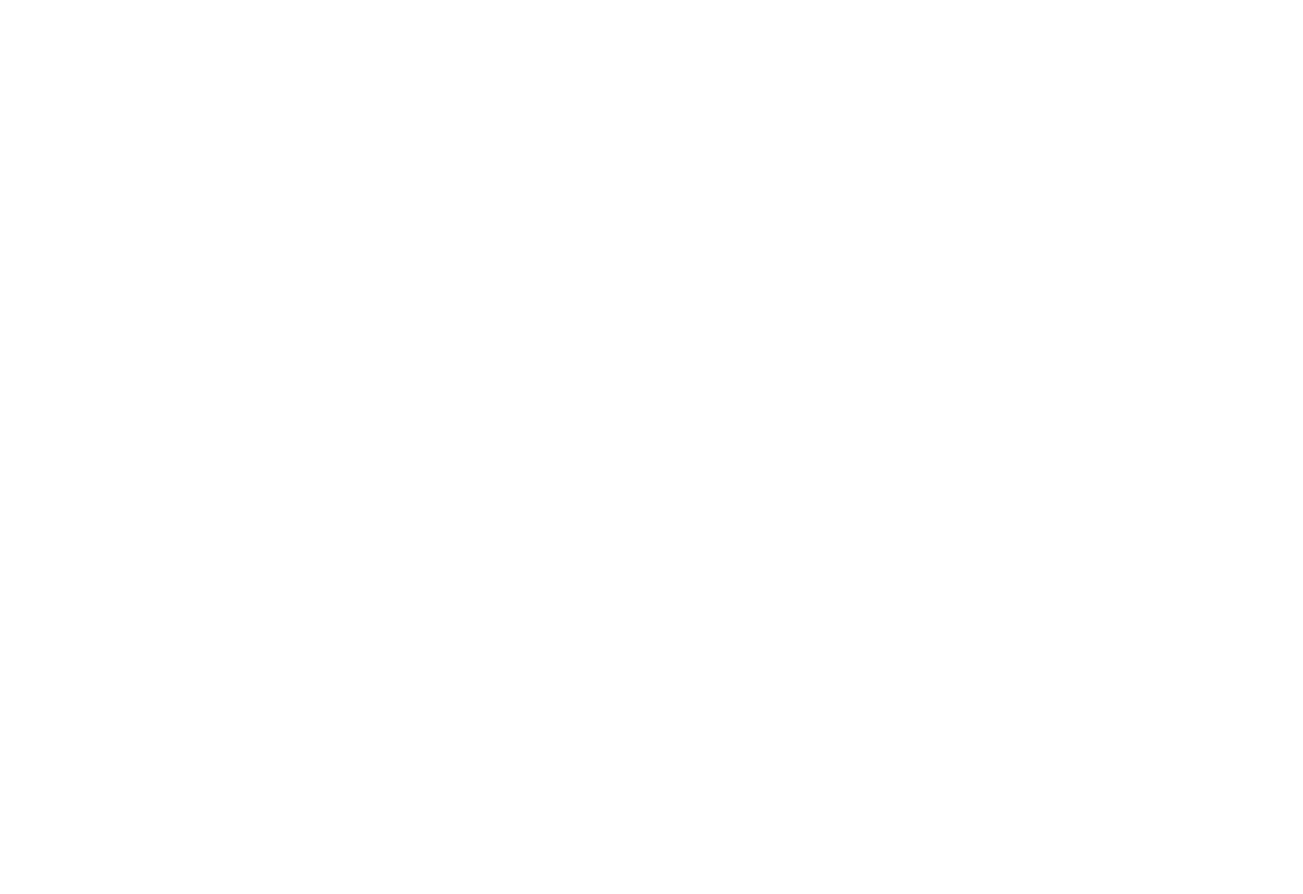
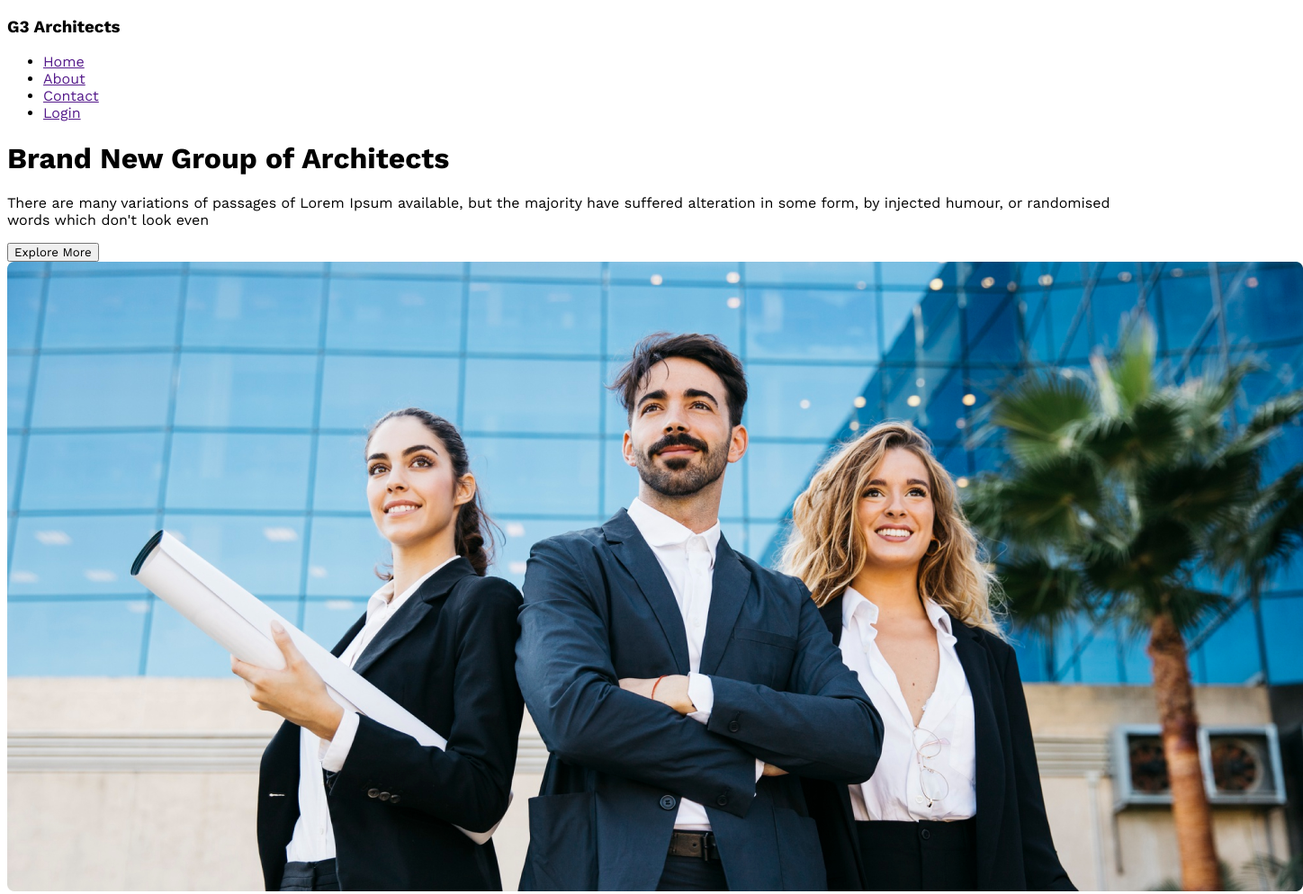
Before and after one commit to minhaz328/g3-architects-web-site, a plain HTML site: page index.html in a window 1280 px wide. Shown: the whole page at 90% size, 1448 px wide, since content can reach past the window. Before the commit the page ends 800 px from the top, so only its background shows below. Drawn offline with nearby package versions, Linux system fonts and the light colour scheme.

Commit message:
first commit

```diff
--- a/index.html
+++ b/index.html
@@ -7,6 +7,34 @@
     <link rel="stylesheet" href="s.css">
 </head>
 <body>
+    <!-- header start -->
+    <header>
+         <nav>
+            <h3 class="section-title">G3 Architects</h3>
+            <ul>
+                <li><a href="">Home</a></li>
+                <li><a href="">About</a></li>
+                <li><a href="">Contact</a></li>
+                <li><a href="">Login</a></li>
+            </ul>
+        </nav>
+        <div class="banner">
+            <div class="banner-content">
+                <h1 class="banner-title">Brand New Group of Architects</h1>
+                <p class="text-light-gray">There are many variations of passages of Lorem Ipsum available, but the
+                    majority have suffered alteration in some form, by injected humour, or randomised words which don't
+                    look even</p>
+                <button class="btn-primary">Explore More</button>
+            </div>
+            <img src="images/banner.png" alt="">
+        </div>
 
+    </header>
+    <main>
+
+    </main>
+    <footer>
+
+    </footer>
 </body>
 </html>
--- a/s.css
+++ b/s.css
@@ -0,0 +1,7 @@
+/* Main work sans font from by google fonts */
+@import url('https://fonts.googleapis.com/css2?family=Lato:ital,wght@0,400;0,700;1,400&family=Open+Sans:wght@400;700;800&family=Work+Sans:wght@400;500;600;700;800&display=swap');
+/* Use font */
+*{
+    font-family: 'Work Sans', sans-serif;
+
+}
```
